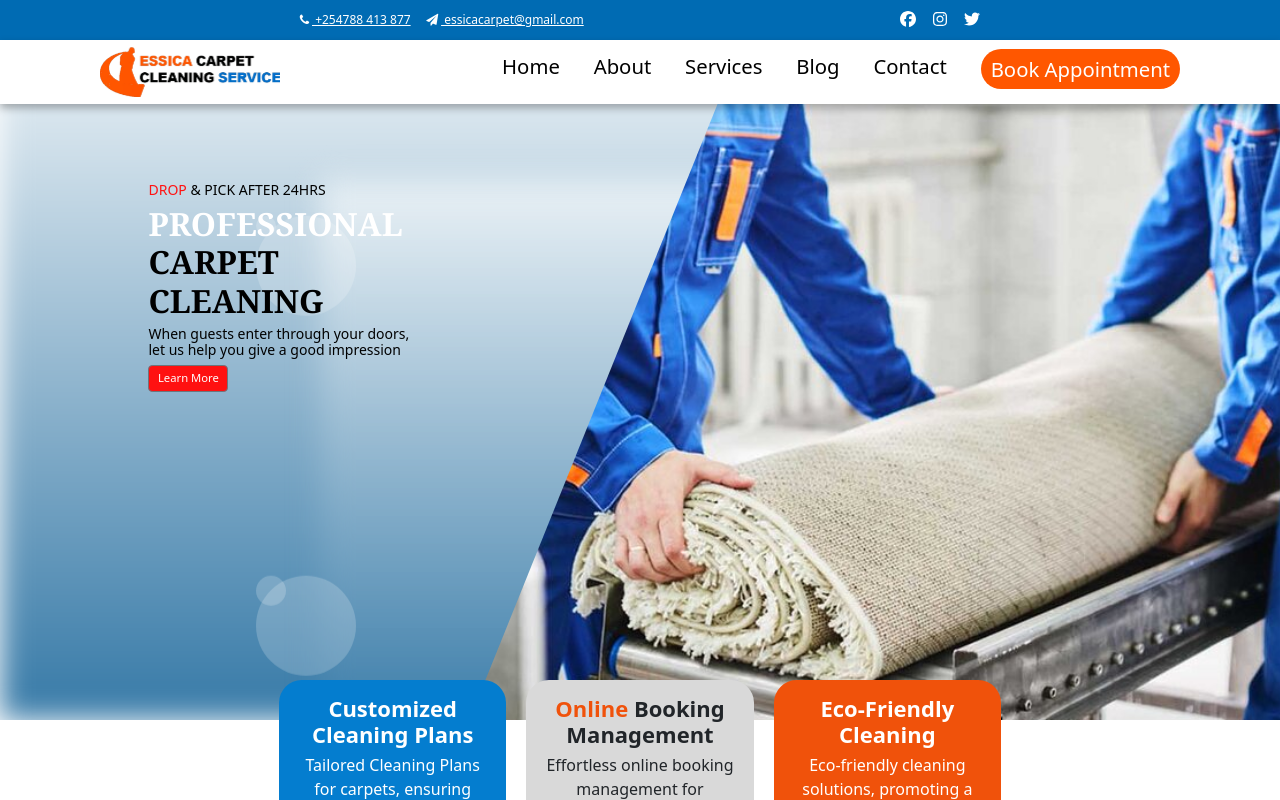
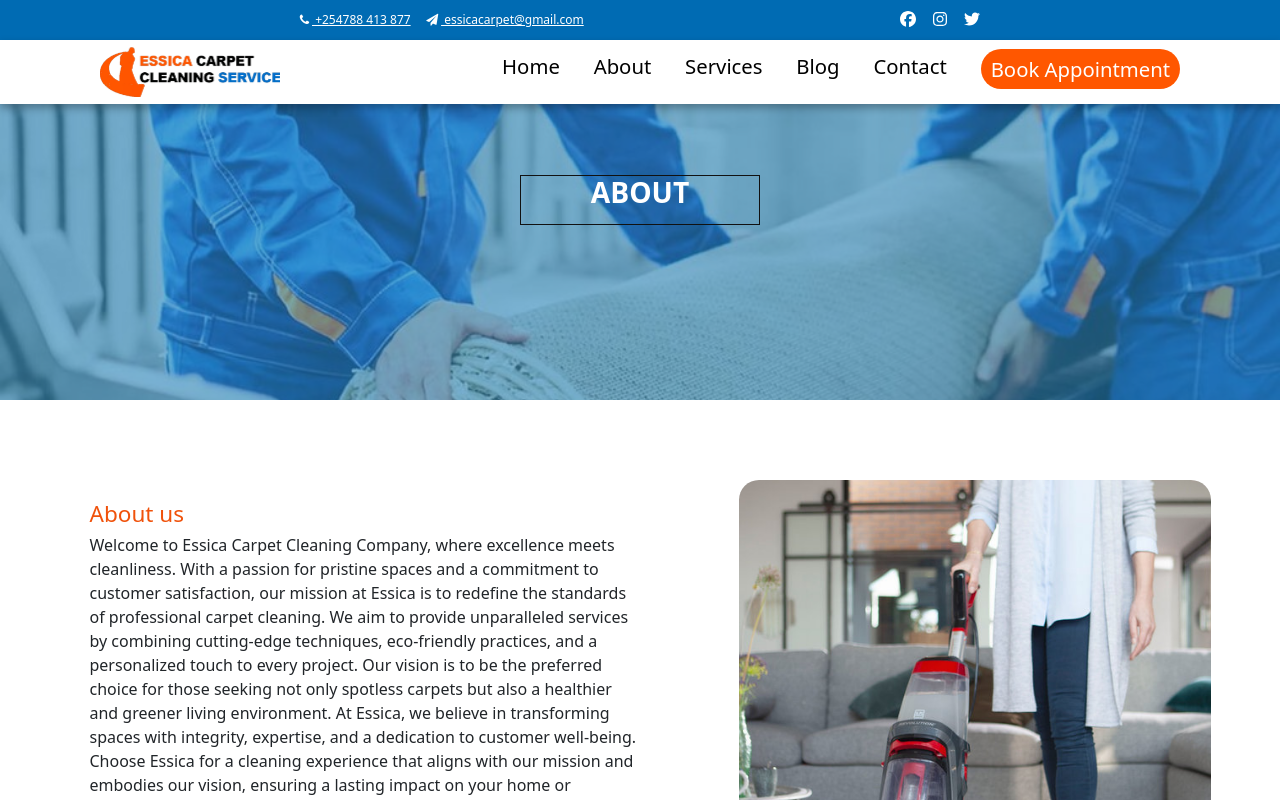
Before and after one commit to Tracy-miranja/essica-carpet-cleaning, a React (Vite) app: page / in a window 1280 px wide. Shown: the top 800 px of the page. Built offline with nearby package versions, Linux system fonts and the light colour scheme.

Commit message:
navbar change

```diff
--- a/src/App.jsx
+++ b/src/App.jsx
@@ -45,8 +45,8 @@ const App = () => {
       <div className='app'>
         <Router>
           <Routes>
-            <Route exact path="/" element={<Home />} />
-            <Route exact path="/about" element={<About />} />
+            <Route exact path="/home" element={<Home />} />
+            <Route exact path="/" element={<About />} />
             <Route exact path="/services" element={<Services />} />
             <Route exact path="/blog" element={<Blog />} />
             <Route exact path="/contact" element={<Contact />} />
--- a/src/components/Navbar/navbar.jsx
+++ b/src/components/Navbar/navbar.jsx
@@ -57,10 +57,10 @@ const Navbar = () => {
           ) : (
             <>
               <li className="nav__item user">
-                <a href="/" className="nav__link">Home</a>
+                <a href="/home" className="nav__link">Home</a>
               </li>
               <li className="nav__item user">
-                <a href="/about" className="nav__link">About</a>
+                <a href="/" className="nav__link">About</a>
               </li>
               <li className="nav__item user">
                 <a href="/services" className="nav__link">Services</a>
```
